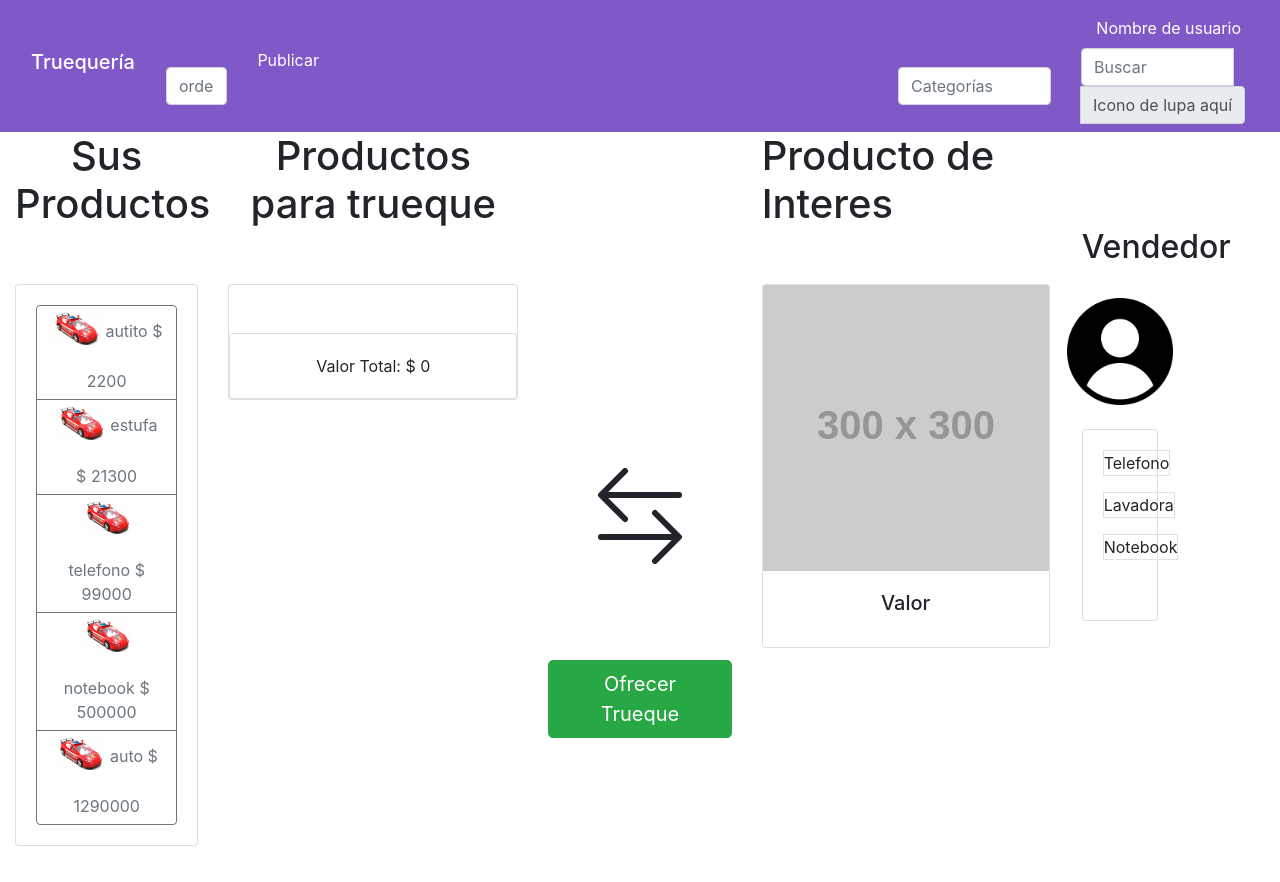
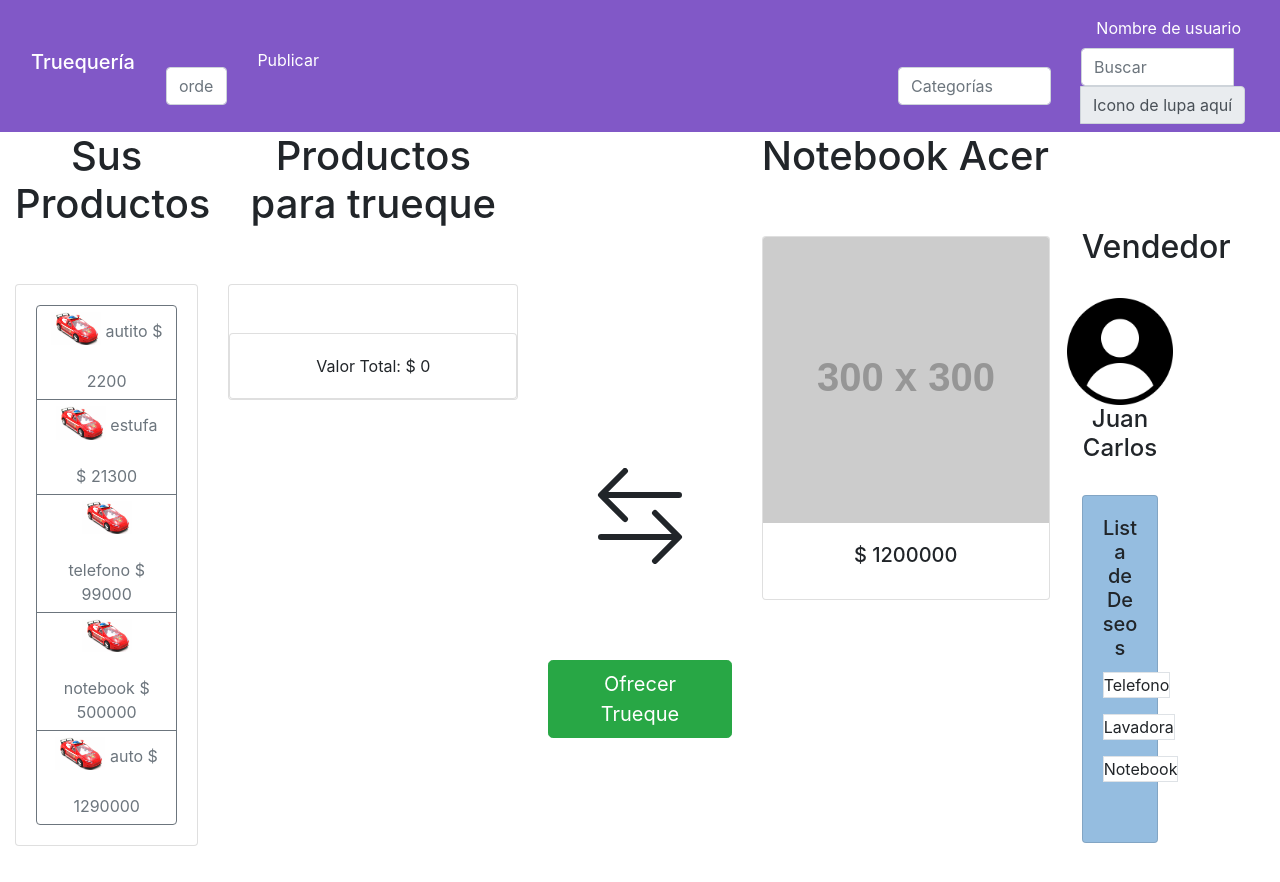
Before and after one commit to crojasmo/ProyectoInterfacesUsuarias, a React (Create React App) app: page /trueque in a window 1280 px wide. Shown: the top 882 px of the page. Built offline with nearby package versions, Linux system fonts and the light colour scheme.

Commit message:
vendedor+ordenado

```diff
--- a/src/Components/Trueque.js
+++ b/src/Components/Trueque.js
@@ -18,6 +18,7 @@
 
     constructor(props) {
         super(props);
+        this.producto={"nombre":"Notebook Acer","precio":1200000}
         this.vendedor={"nombre":"Juan Carlos","listaPreferencias":["Telefono","Lavadora","Notebook"]}
         this.state = {
             tusproductos:[{"nombre":"autito","precio":2200},{"nombre":"estufa","precio":21300},{"nombre":"telefono","precio":99000},{"nombre":"notebook"
@@ -118,26 +119,28 @@
                 <Card>
                 {this.state.productosTrueque.map(producto =>
 
-                <Card>
-                <Table>
 
-                <th>
-                    <Card  style={{ width: '12rem',height: "12rem" }}>
-                    <Card.Img variant="top" src={imagen}/>
+                <Table size="sm">
 
-                      <Card.Title>{producto.nombre}</Card.Title>
-                      <Card.Text>
-                        $ {producto.precio}
 
-                      </Card.Text>
+                    <th><Figure.Image
+                       width={50}
+                       height={50}
 
-                     </Card>
-                     </th>
-                     <th>
+                       src={imagen}
+                     />
+
+                    &emsp;{producto.nombre} &emsp;${producto.precio}</th>
+
+
+
+
+
+                     <th align="right">
                      <X classname="clickeable-x" color="red" onClick={this.Eliminar.bind(this,producto) } size={40}/>
                      </th>
                      </Table>
-                     </Card>
+
                 )}
 
                 <br/>
@@ -183,14 +186,14 @@
         </Col>
         <Col xs={2} md={3}>
             <h1 align="left">
-                Producto de Interes
+                {this.producto.nombre}
             </h1>
             <br/>
                 <br/>
         <Card style={{ width: '18rem' }}>
         <Card.Img variant="top" src="https://via.placeholder.com/300x300" />
         <Card.Body>
-        <Card.Title>Valor</Card.Title>
+        <Card.Title>$ {this.producto.precio}</Card.Title>
 
         </Card.Body>
         </Card>
@@ -204,13 +207,16 @@
             <br/><br/>
             <h2> Vendedor</h2>
             <br/>
+
             <Row className="justify-content-md-center">
             <Image src={user} fluid/>
+            <h4> {this.vendedor.nombre}</h4>
             </Row>
             <br/>
-            <Card body>
+            <Card body style={{backgroundColor:"#95BDE0"}}>
+                <Card.Title>Lista de Deseos</Card.Title>
                 {this.vendedor.listaPreferencias.map(preferencia=>
-                    <Table striped bordered>
+                    <Table style={{backgroundColor:"white"}} striped bordered>
                         {preferencia}
 
                     </Table>
```
Also changed, not shown: 1 other file (tests, documents, lock files or other folders).
